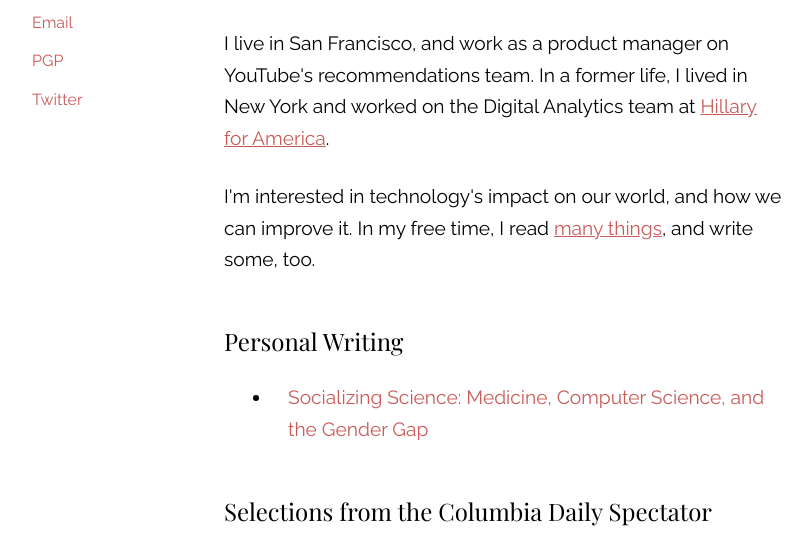
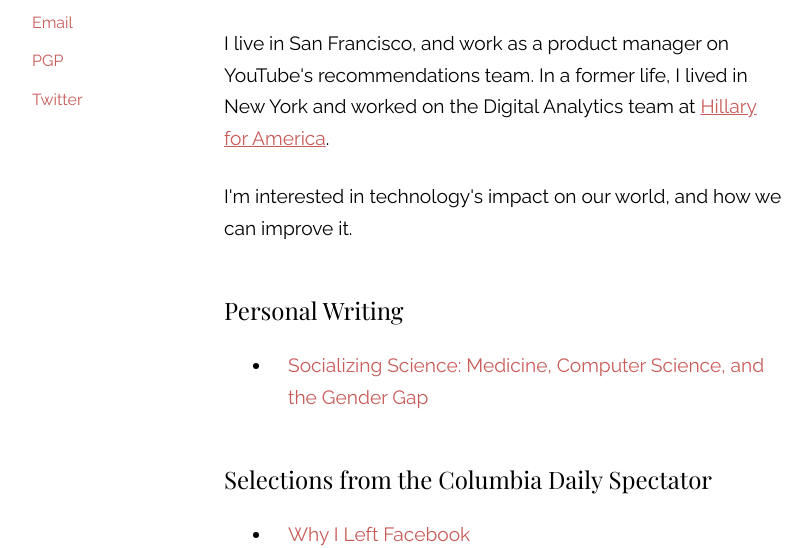
Before and after one commit to dinalamdany/dinalamdany.github.io, a plain HTML site: page index.html in a window 1280 px wide. Shown: the part 182-730 px from the top of the page, without its empty margins (32-844 px from the left). Drawn offline with nearby package versions, Linux system fonts and the light colour scheme.

Commit message:
remove commonplace

```diff
--- a/index.html
+++ b/index.html
@@ -27,7 +27,7 @@
     <div id="about">
         <h1>Hi! I'm Dina Lamdany</h1>
         <p>I live in San Francisco, and work as a product manager on YouTube's recommendations team. In a former life, I lived in New York and worked on the Digital Analytics team at <a href="https://www.hillaryclinton.com/">Hillary for America</a>. </p><br>
-        <p>I'm interested in technology's impact on our world, and how we can improve it. In my free time, I read <a href="http://dinascommonplace.wordpress.com">many things</a>, and write some, too. </p><br>
+        <p>I'm interested in technology's impact on our world, and how we can improve it.</p><br>
     </div>
     <div id="writing">
   <h2>Personal Writing</h2>
```
